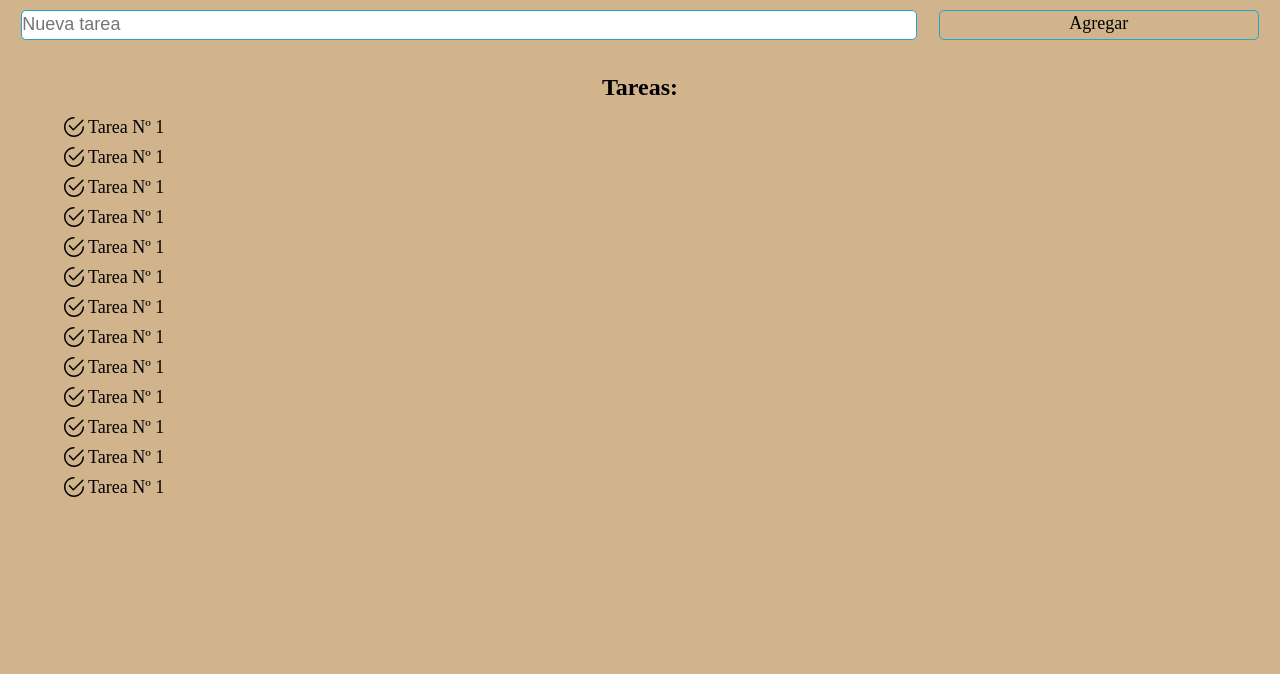
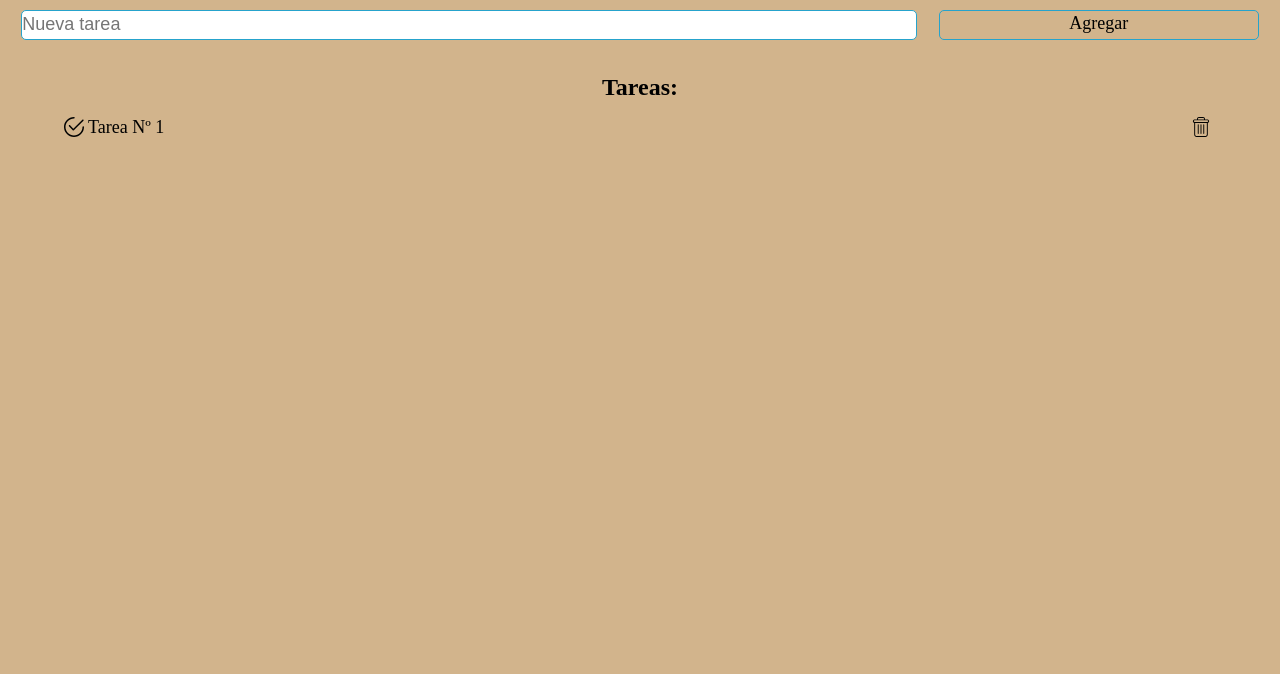
Before and after one commit to dchiapa/queHacerApp, a plain HTML site: page index.html in a window 1280 px wide. Shown: the part 53-727 px from the top of the page. Drawn offline with Linux system fonts and the light colour scheme.

Commit message:
agregar imagen para borrar tareas

```diff
--- a/css/style.css
+++ b/css/style.css
@@ -111,11 +111,17 @@ li span{
   display: inline-block;
   margin-left: 24px;
 }
-.check{
+li img{
   position: absolute;
   top: 5px;
   height: 20px;
   width: 20px;
+}
+li img:last-child{
+  right: 5px;
+}
+li img:last-child:hover{
+  cursor: pointer;
 }
 /*          Main          */
 /*          Pantallas mayores a 500px          */
--- a/index.html
+++ b/index.html
@@ -14,52 +14,19 @@
   </header>
   <main>
     <section>
-      <input type="text" placeholder="Nueva tarea" maxlength="34">
-      <span class="btn">Agregar</span>
+      <input id="nuevaTarea" type="text" placeholder="Nueva tarea" maxlength="34">
+      <span id="btnTarea" class="btn">Agregar</span>
     </section>
     <section>
       <h2>Tareas:</h2>
       <article>
         <ul>
           <li>
-            <img class="check" src="img/check.svg" alt="completado"><span>Tarea Nº 1</span>
+            <img src="img/check.svg" alt="completado">
+            <span>Tarea Nº 1</span>
+            <img class="borrar" src="img/delete.svg" alt="eliminar">
           </li>
-          <li>
-            <img class="check" src="img/check.svg" alt="completado"><span>Tarea Nº 1</span>
-          </li>
-          <li>
-            <img class="check" src="img/check.svg" alt="completado"><span>Tarea Nº 1</span>
-          </li>
-          <li>
-            <img class="check" src="img/check.svg" alt="completado"><span>Tarea Nº 1</span>
-          </li>
-          <li>
-            <img class="check" src="img/check.svg" alt="completado"><span>Tarea Nº 1</span>
-          </li>
-          <li>
-            <img class="check" src="img/check.svg" alt="completado"><span>Tarea Nº 1</span>
-          </li>
-          <li>
-            <img class="check" src="img/check.svg" alt="completado"><span>Tarea Nº 1</span>
-          </li>
-          <li>
-            <img class="check" src="img/check.svg" alt="completado"><span>Tarea Nº 1</span>
-          </li>
-          <li>
-            <img class="check" src="img/check.svg" alt="completado"><span>Tarea Nº 1</span>
-          </li>
-          <li>
-            <img class="check" src="img/check.svg" alt="completado"><span>Tarea Nº 1</span>
-          </li>
-          <li>
-            <img class="check" src="img/check.svg" alt="completado"><span>Tarea Nº 1</span>
-          </li>
-          <li>
-            <img class="check" src="img/check.svg" alt="completado"><span>Tarea Nº 1</span>
-          </li>
-          <li>
-            <img class="check" src="img/check.svg" alt="completado"><span>Tarea Nº 1</span>
-          </li>
+
         </ul>
       </article>
     </section>
```
Also changed, not shown: img/delete.svg (added).
